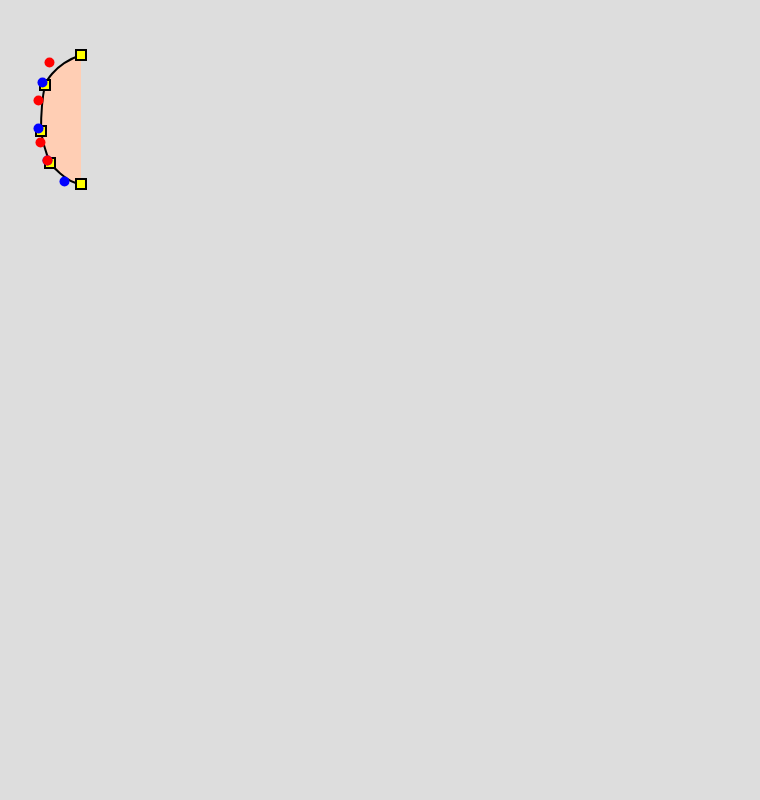
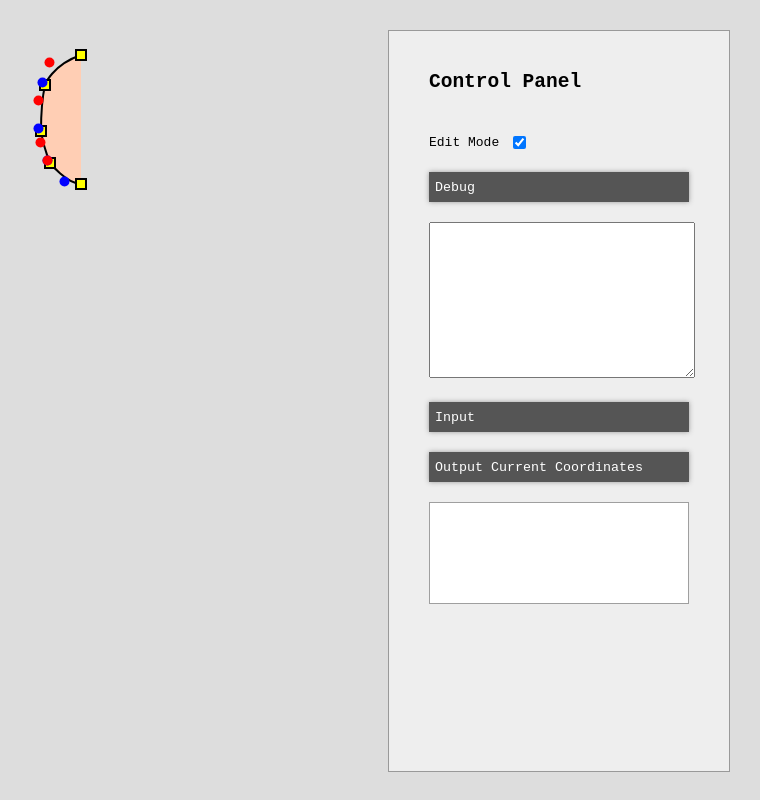
Before and after one commit to aytarakdemir/bezieditor, a website built with webpack: page index.html in a window 1280 px wide. Shown: the whole page, without its empty margins (520-1280 px from the left). Built offline with nearby package versions, Linux system fonts and the light colour scheme.

Commit message:
feat: Impl coordinate input and outputs

```diff
--- a/index.html
+++ b/index.html
@@ -7,6 +7,37 @@
     <body>
         <div class="wrapper">
             <canvas id="canvas" width="150" height="150"></canvas>
+            <div class="panel-base">
+                <div class="panel-title">
+                    <h2>Control Panel</h2>
+                </div>
+                <div class="button-panel">
+                    <div class="checkbox-wrapper">
+                        <label for="edit-state">Edit Mode</label>
+                        <input type="checkbox" name="edit-state" id="edit-state">
+
+                    </div>
+                    <div class="button-wrapper">
+                        <button id="btn-debug">Debug</button>
+                    </div>
+                    <div class="textarea-wrapper">
+                        <textarea name="bezier-input" id="bezier-input" cols="30" rows="10"></textarea>
+                    </div>
+                    <div class="button-wrapper">
+                        <button id="btn-input">Input</button>
+                    </div>
+                    <div class="button-wrapper">
+                        <button id="btn-output">Output Current Coordinates</button>
+                    </div>
+                    <div class="pre-wrapper">
+                        <pre id="output"></pre>
+                    </div>
+
+
+
+
+                </div>
+            </div>
         </div>
     </body>
 
--- a/src/scene.ts
+++ b/src/scene.ts
@@ -15,6 +15,8 @@ export class Scene {
     private dragStart = { x: 0, y: 0 };
     private selected: {curve: number, coordinateX: number, coordinateY: number} | null = null;
 
+    private isEditing: boolean = true;
+
     constructor() {
         this.canvas = document.getElementById('canvas') as HTMLCanvasElement;
         this.resizeCanvas();
@@ -22,6 +24,7 @@ export class Scene {
         this.ctx = (this.canvas as HTMLCanvasElement).getContext('2d')!;
         this.animate();
         this.initMouseEvents();
+        this.initControlMenuEvents();
     }
 
     private resizeCanvas= (): void => {
@@ -69,6 +72,9 @@ export class Scene {
     }
 
     private drawHandles() {
+        if (!this.isEditing) {
+            return;
+        }
         for (let i = 0; i < this.bezierCoordinates.length; i++) {
 
             if (this.bezierCoordinates[i].length === 6) {
@@ -107,8 +113,60 @@ export class Scene {
         this.canvas.addEventListener('mousemove', this.onMouseMove.bind(this));
         this.canvas.addEventListener('mouseup', this.onMouseUp.bind(this));
     }
+    private initControlMenuEvents() {
+        const checkBox = document.getElementById('edit-state') as HTMLInputElement;
+        const button = document.getElementById('btn-input') as HTMLButtonElement;
+        const textarea = document.getElementById('bezier-input') as HTMLTextAreaElement;
+        const outputButton = document.getElementById('btn-output') as HTMLButtonElement;
+        const outputParagraph = document.getElementById('output') as HTMLParagraphElement;
+
+        checkBox.checked = this.isEditing;
+        checkBox.addEventListener('change', () => {
+            if (checkBox.checked) {
+                this.isEditing = true;
+            } else {
+                this.isEditing = false;
+            }
+        });
+        button.addEventListener('click', () => {
+            try {
+                const inputValue = JSON.parse(textarea.value) as number[][];
+                if (this.isValidNumberArrayArray(inputValue)) {
+                    this.processInput(inputValue);
+                } else {
+                    alert('Invalid input format. Expected an array of arrays of numbers.');
+                    console.error('Invalid input format. Expected an array of arrays of numbers.');
+                }
+            } catch (error) {
+                console.error('Invalid JSON format:', error);
+            }
+        });
+        outputButton.addEventListener('click', () => {
+            const formattedArrayString = '[' + this.bezierCoordinates.map(subArray =>
+                '\n[' + subArray.join(', ') + ']'
+            ).join(',') + '\n]';
+            outputParagraph.textContent = formattedArrayString;
+        });
+    }
+
+    private processInput(inputValue: number[][]) {
+        console.log('Validated input:', inputValue);
+
+        this.bezierCoordinates=inputValue;
+    }
+
+    private isValidNumberArrayArray(input: any): input is number[][] {
+        return Array.isArray(input) &&
+            input.every(subArray =>
+                Array.isArray(subArray) &&
+                subArray.every(item => typeof item === 'number')
+            );
+    }
 
     private onMouseDown(event: MouseEvent) {
+        if (!this.isEditing) {
+            return;
+        }
         this.selected = this.selectedRect(event);
         if (this.selected) {
             this.isDragging = true;
--- a/styles.css
+++ b/styles.css
@@ -9,11 +9,89 @@ body {
 p, label, button, h1, h2, h3 {
     margin-block: 0;
     font-family: monospace;
+    display: flex;
+    align-items: center;
 }
 
 .wrapper {
     display: flex;
     flex-direction: row;
+
+    .panel-base {
+        width: 300px;
+        height: calc(100vh - 100px);
+        position: fixed;
+        top: 30px;
+        padding: 20px;
+        right: 30px;
+        display: flex;
+        flex-direction: column;
+        background-color: #eee;
+        border: #999 1px solid;
+
+        .panel-title {
+            padding: 20px;
+        }
+
+        .button-panel {
+            width: calc(100% - 40px);
+            padding: 20px;
+            display: flex;
+            flex-direction: column;
+            gap: 20px;
+            overflow-y: auto;
+
+            .checkbox-wrapper {
+                display: flex;
+                justify-content: flex-start;
+                gap: 10px;
+
+            }
+
+            .textarea-wrapper {
+                textarea {
+                    width: 100%;
+                    resize: vertical;
+                    min-height: 100px;
+                    max-height: 500px;
+                }
+            }
+
+            .pre-wrapper {
+                background-color: white;
+                border: 1px solid #9f9f9f;
+                overflow-x: auto;
+                max-width: 100%;
+                min-height: 100px;
+            }
+
+            #output {
+                width: 100%;
+            }
+
+            .button-wrapper {
+                display: flex;
+                height: 30px;
+                justify-content: space-evenly;
+                gap: 10px;
+            }
+            .button-wrapper button {
+                width: 100%;
+                flex: 1;
+                cursor: pointer;
+                border-radius: 0;
+                border: none;
+                background-color: #555;
+                color: #fff;
+                box-shadow: #999 0px 0px 5px 0px;
+
+                &:hover {
+                    background-color: #333;
+
+                }
+            }
+        }
+    }
 }
 
 
```
